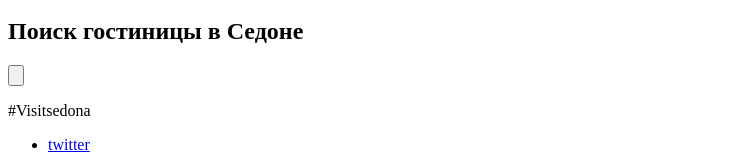
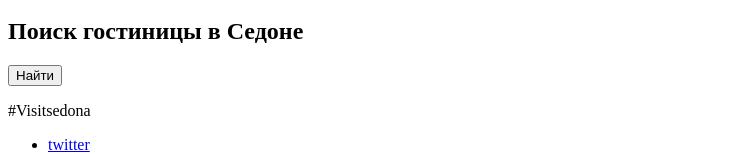
Before and after one commit to natirbey/472385-sedona, a plain HTML site: page index.html in a window 1280 px wide. Shown: the part 1215-1369 px from the top of the page, without its empty margins (0-743 px from the left). Drawn offline with Linux system fonts and the light colour scheme.

Commit message:
Добавил value в "поиск гостинице"

```diff
--- a/index.html
+++ b/index.html
@@ -73,7 +73,7 @@
       <p>Укажите предполагаемые даты поездки, и мы покажем вам лучшие предложения гостиниц в седоне</p>
       <section class="search-form">
         <h2>Поиск гостиницы в Седоне</h2>
-        <input type="button">
+        <input type="button" value="Найти">
       </section>
       <section class="map"></section>
     </main>
```
